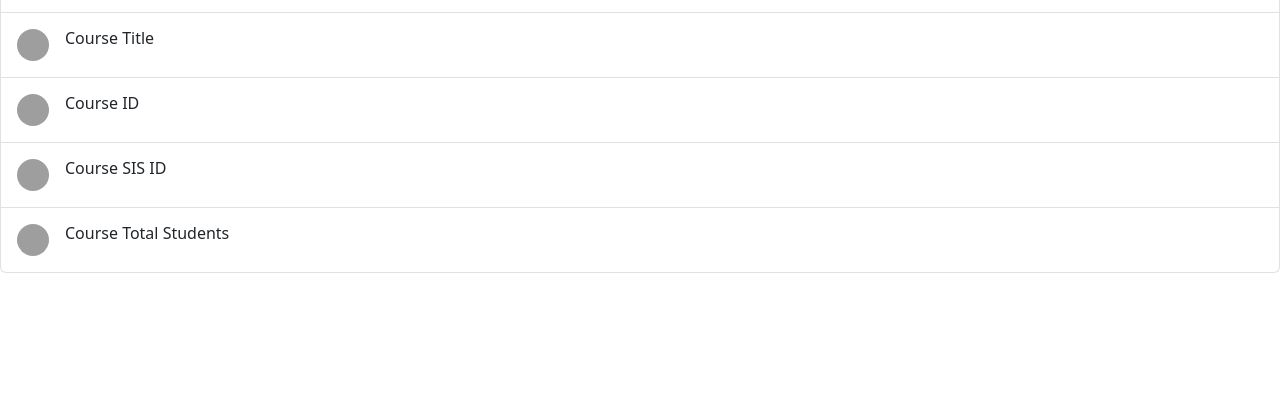
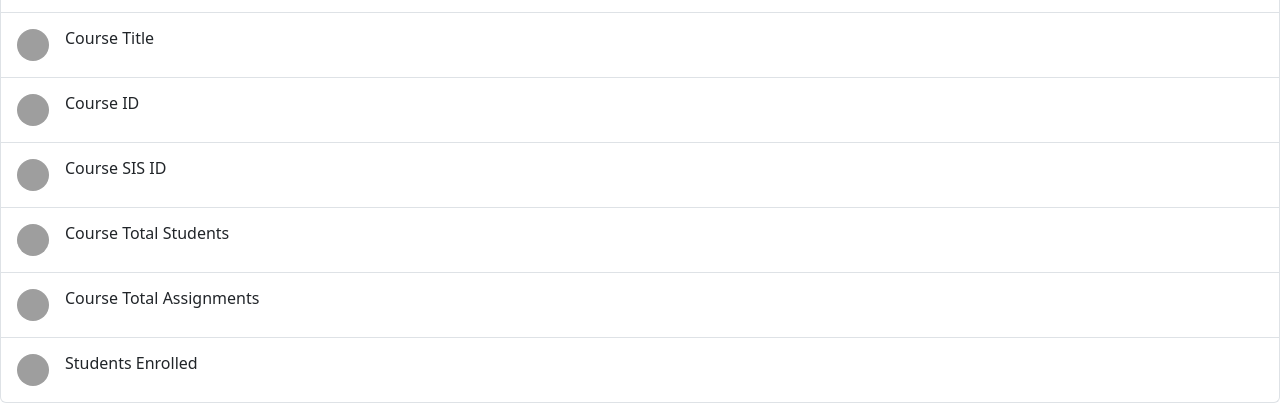
Before and after one commit to vikilog/LTI_test, a Flask app: template app/templates/index.html in a window 1280 px wide. Shown: the part 519-922 px from the top of the page. Before the commit the page ends 792 px from the top, so only its background shows below. Run offline with Flask 2, Linux system fonts and the light colour scheme; the template is opened without the code that fills it, so the values that code supplies are empty; some libraries are stand-ins or nearby versions; grey boxes are pictures that could not be loaded.

Commit message:
added getting assgn and students func

```diff
--- a/app/app.py
+++ b/app/app.py
@@ -98,6 +98,27 @@ def get_site_student_enrollment_count(canvas_site_id, access_token):
     return r
 
 
+def get_site_assignment_count(canvas_site_id, access_token):
+    api = '{}/api/v1/courses/{}/assignments'.format(API_BASE, canvas_site_id)
+    headers = {'Authorization': 'Bearer {}'.format(access_token)}
+    params = {
+        'include[]': ''
+    }
+    r = requests.get(api, params=params, headers=headers).json()
+    return r
+
+
+def get_site_student_names(canvas_site_id, access_token):
+    api = '{}/api/v1/courses/{}/users'.format(API_BASE, canvas_site_id)
+    headers = {'Authorization': 'Bearer {}'.format(access_token)}
+    params = {
+        'include[]': '',
+        'enrollment_type[]': 'student',
+    }
+    r = requests.get(api, params=params, headers=headers).json()
+    return r
+
+
 @app.route('/login/', methods=['GET', 'POST'])
 def login():
     tool_conf = ToolConfJsonFile(get_lti_config_path())
@@ -167,6 +188,8 @@ def oauth():
     if code:
         r = get_api_token_authorization(code)
         total_students = get_site_student_enrollment_count(course_id, r['access_token'])
+        total_assignments = get_site_assignment_count(course_id,r['access_token'])
+        student_names = get_site_student_names(course_id,r['access_token'])
     params = {
         'code': code,
         'access_token': r['access_token'],
@@ -182,6 +205,8 @@ def oauth():
         'course_sis_id': message_launch_data.get('https://purl.imsglobal.org/spec/lti/claim/lis', {}).get('course_offering_sourcedid', None),
         'course_roles': message_launch_data.get('https://purl.imsglobal.org/spec/lti/claim/roles', None),
         'course_total_students': total_students['total_students'],
+        'course_total_assignments': total_assignments,
+        'student_names': student_names,
 
     }
 
--- a/app/templates/index.html
+++ b/app/templates/index.html
@@ -115,6 +115,26 @@
             </div>
         </div>
     </a>
+    <a href="#" class="list-group-item list-group-item-action d-flex gap-3 py-3" aria-current="true">
+      <img src="https://github.com/twbs.png" alt="twbs" width="32" height="32" class="rounded-circle flex-shrink-0">
+      <div class="d-flex gap-2 w-100 justify-content-between">
+          <div>
+          <h6 class="mb-0">Course Total Assignments</h6>
+          <p class="mb-0 opacity-75">{{course_total_assignments[0]['id']}}</p>
+          </div>
+      </div>
+    </a>
+    <a href="#" class="list-group-item list-group-item-action d-flex gap-3 py-3" aria-current="true">
+      <img src="https://github.com/twbs.png" alt="twbs" width="32" height="32" class="rounded-circle flex-shrink-0">
+      <div class="d-flex gap-2 w-100 justify-content-between">
+          <div>
+          <h6 class="mb-0">Students Enrolled</h6>
+          {% for x in student_names %}
+          <p class="mb-0 opacity-75">{{x['name']}}({{x['id']}})</p>
+          {% endfor %}
+          </div>
+      </div>
+    </a>
   </div>
 </table>
 
```
